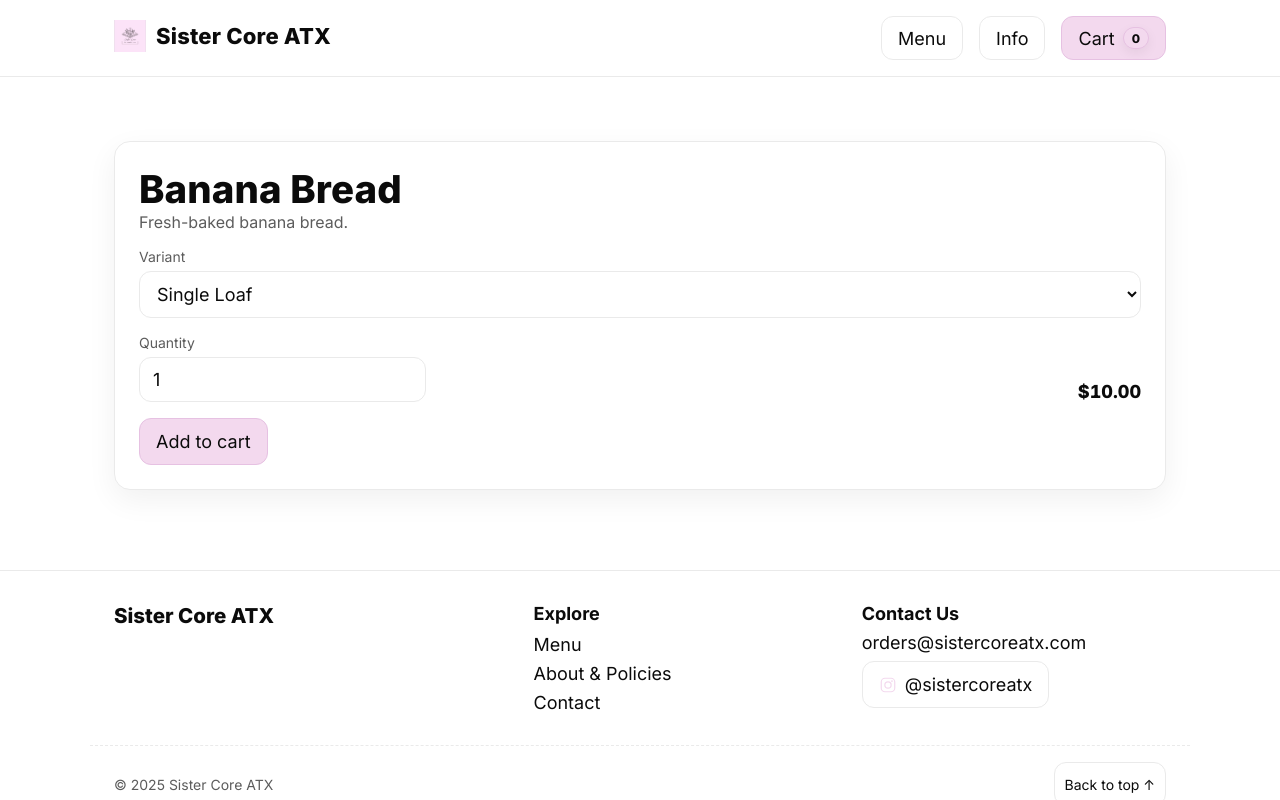
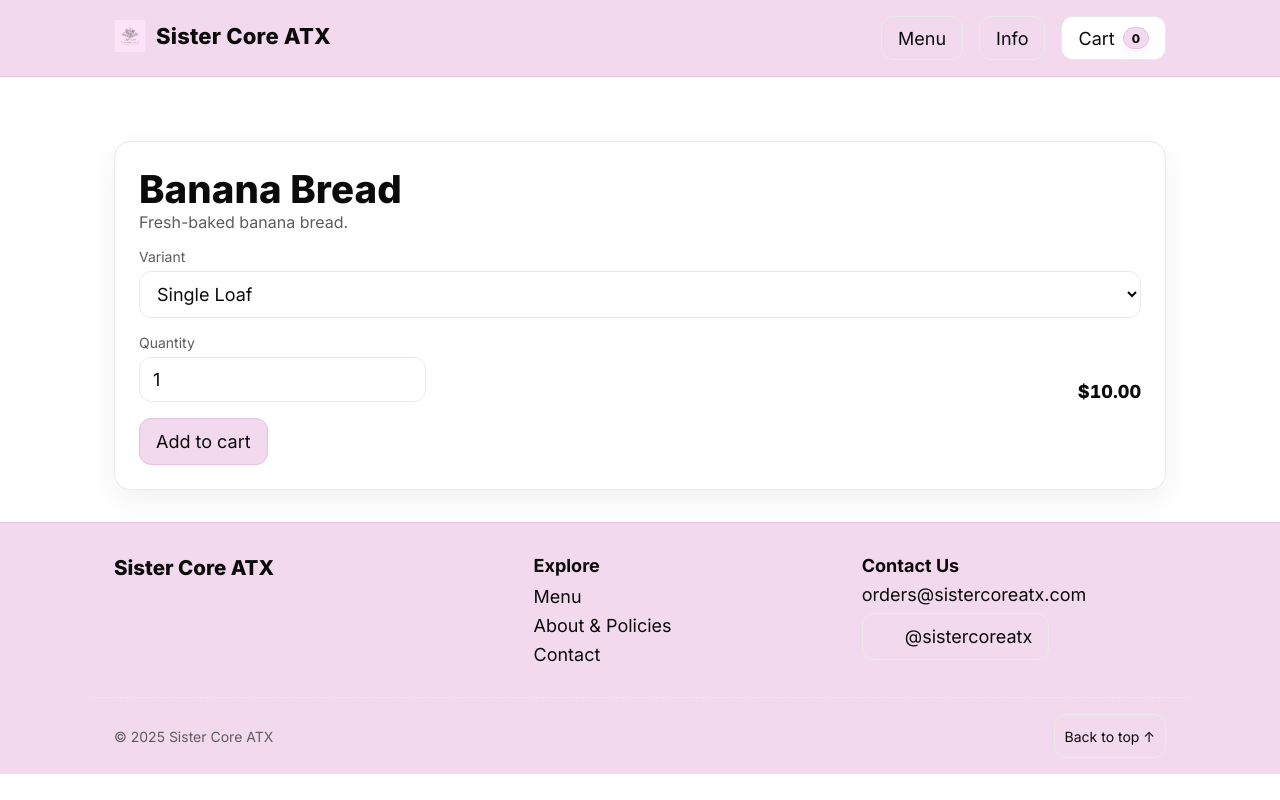
Before and after one commit to JacobGaudet/sistercore, a Next.js app: page /product/bananabread in a window 1280 px wide. Built offline with nearby package versions, Linux system fonts and the light colour scheme.

Commit message:
css changes

```diff
--- a/app/globals.css
+++ b/app/globals.css
@@ -46,10 +46,9 @@ body {
 
 /* Header */
 .site-header {
-  position: sticky; top: 0; z-index: 50;
-  backdrop-filter: blur(8px);
-  background: rgba(255,255,255,.85);
-  border-bottom: 1px solid var(--border);
+  background: var(--accent);          /* pink */
+  border-bottom: 1px solid var(--accent-strong);
+  backdrop-filter: none;
 }
 .nav { display: flex; align-items: center; justify-content: space-between; gap: var(--space-4); padding: var(--space-3) var(--space-4); }
 .brand-link { color: inherit; }
@@ -152,9 +151,8 @@ fieldset { border: 1px dashed var(--border); border-radius: 12px; padding: var(-
 
 /* --- Footer --- */
 .site-footer {
-  background: #fff;
-  border-top: 1px solid var(--border);
-  margin-top: var(--space-6);
+  background: var(--accent);          /* pink */
+  border-top: 1px solid var(--accent-strong);
 }
 .footer-grid {
   display: grid;
@@ -345,3 +343,52 @@ html, body { max-width: 100%; overflow-x: hidden; }
 @media (min-width: 900px) {
   .sticky-aside { position: sticky; top: 90px; height: fit-content; }
 }
+
+/* Make the Cart button stand out on the pink header */
+.site-header .btn-primary {
+  background: #fff;
+  color: var(--text);
+  border-color: var(--border);
+}
+.site-header .btn-primary:hover {
+  background: #f8f8f8;
+}
+
+/* Always use black text inside inputs/selects (including date fields) */
+button, input, select, textarea { color: var(--text); }
+
+/* Our inputs already set color, but enforce it again explicitly */
+.input, select, textarea {
+  color: var(--text);
+  background: #fff;
+}
+
+/* Date input text specifically (WebKit/Chromium) */
+input[type="date"] { color: var(--text); caret-color: var(--text); }
+input[type="date"]::-webkit-datetime-edit { color: var(--text); }
+input[type="date"]::-webkit-datetime-edit-text { color: var(--text); }
+input[type="date"]::-webkit-datetime-edit-month-field,
+input[type="date"]::-webkit-datetime-edit-day-field,
+input[type="date"]::-webkit-datetime-edit-year-field { color: var(--text); }
+input[type="date"]::-webkit-calendar-picker-indicator { opacity: .8; }
+
+/* Select + options stay black regardless of accent */
+select, option { color: var(--text) !important; background: #fff; }
+
+/* Placeholder legibility */
+::placeholder { color: var(--muted); opacity: 1; }
+
+/* Chip/variant labels always black text */
+.chip { color: var(--text); background: #fff; }
+.chip.active {
+  color: var(--text);
+  border-color: var(--accent-strong);
+  box-shadow: 0 0 0 4px var(--ring);
+}
+
+.card,
+.hero,
+.promo {
+  background: #fff;
+  border: 1px solid var(--border);
+}
```
